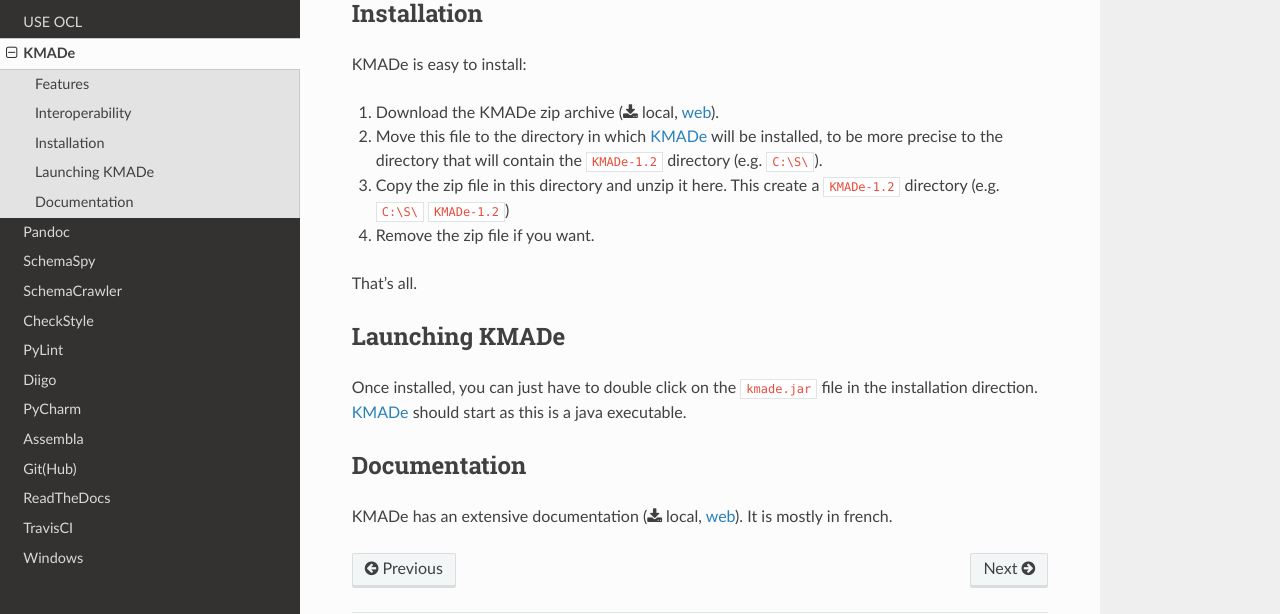
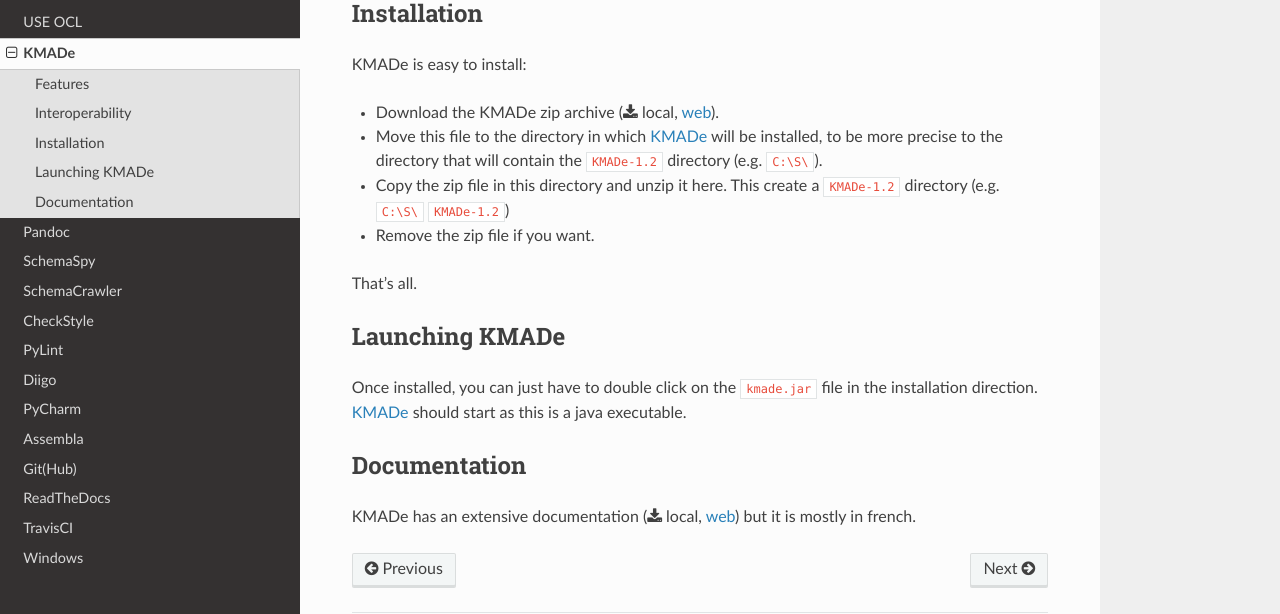
Before and after one commit to ScribesZone/ScribesTools, a Sphinx documentation site: the page built from docs/kmade/index.rst, in a window 1280 px wide and 900 px high, scrolled down 840 px. Shown: the part 182-796 px from the top of the window. Built offline with Sphinx 7.4.7 and the Read the Docs theme 2.0.0, drawn with Linux system fonts in a browser that asks for light colours; pages that are not in the unit, such as notebooks, are missing from menus.

Commit message:
refactoring

```diff
--- a/docs/kmade/index.rst
+++ b/docs/kmade/index.rst
@@ -22,25 +22,27 @@
 
 KMADe is easy to install:
 
-#. Download the KMADe zip archive |kmade-zip|.
-
-#. Move this file to the directory in which `KMADe`_ will be installed, to be more precise to the directory that will contain the |kmade-dir| directory (e.g. ``C:\S\``).
-
-#. Copy the zip file in this directory and unzip it here. This create a |kmade-dir| directory (e.g. ``C:\S\`` |kmade-dir|)
-
-#. Remove the zip file if you want.
+* Download the KMADe zip archive |kmade-zip|.
+* Move this file to the directory in which `KMADe`_ will be installed,
+  to be more precise to the directory that will contain the |kmade-dir|
+  directory (e.g. ``C:\S\``).
+* Copy the zip file in this directory and unzip it here. This create a
+  |kmade-dir| directory (e.g. ``C:\S\`` |kmade-dir|)
+* Remove the zip file if you want.
 
 That's all.
 
 Launching KMADe
 ---------------
 
-Once installed, you can just have to double click on the ``kmade.jar`` file in the installation direction. `KMADe`_ should start as this is a java executable.
+Once installed, you can just have to double click on the ``kmade.jar`` file
+in the installation direction. `KMADe`_ should start as this is a java
+executable.
 
 Documentation
 -------------
 
-KMADe has an extensive documentation |kmade-doc|. It is mostly in french.
+KMADe has an extensive documentation |kmade-doc| but it is mostly in french.
 
 
 
```
Also changed, not shown: 1 other file.
